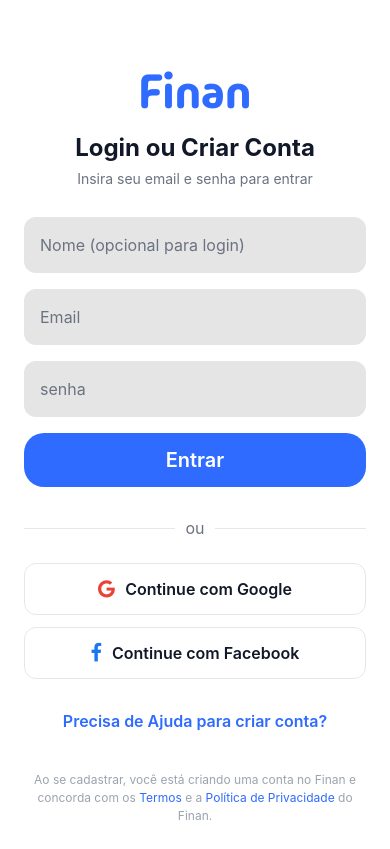
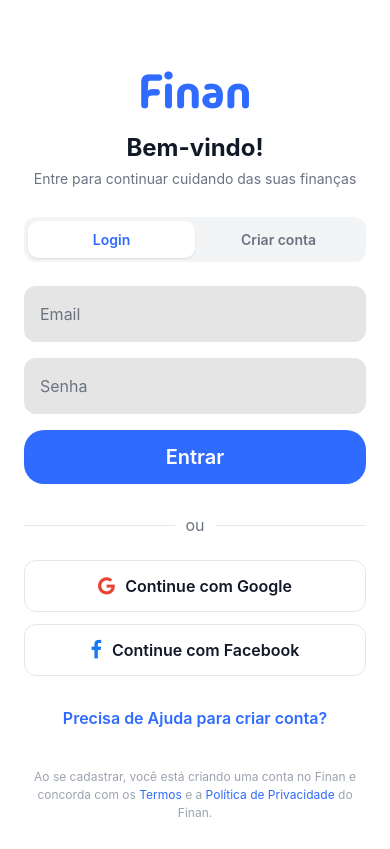
Before and after one commit to felipetaua/Finan, a React Native app: screen /Login in a window 390 px wide. Built offline with nearby package versions, Linux system fonts and the light colour scheme; no server answers.

Commit message:
adicionando os itens do onBoarding ao login, adicionando o componente de alternar entre login e criar conta

```diff
--- a/src/screens/auth/LoginScreen.js
+++ b/src/screens/auth/LoginScreen.js
@@ -5,15 +5,19 @@
 import Button from '../../components/common/Button';
 import Input from '../../components/common/Input';
 import { FontAwesome } from '@expo/vector-icons';
-import { auth } from '../../services/firebaseConfig';
+import { auth, db } from '../../services/firebaseConfig';
 import {
     useCreateUserWithEmailAndPassword,
     useSignInWithEmailAndPassword
 } from "react-firebase-hooks/auth";
 import { updateProfile } from "firebase/auth";
+import { doc, setDoc, serverTimestamp } from "firebase/firestore";
+import { useOnboarding } from '../../context/OnboardingContext';
 
 export default function LoginScreen({ navigation }) {
     const insets = useSafeAreaInsets();
+    const { onboardingData } = useOnboarding();
+    const [isLogin, setIsLogin] = useState(true);
     const [name, setName] = useState('');
     const [email, setEmail] = useState('');
     const [password, setPassword] = useState('');
@@ -38,20 +42,32 @@
             return;
         }
 
+        if (!isLogin && !name) {
+            Alert.alert("Erro", "Por favor, preencha seu nome.");
+            return;
+        }
+
         try {
-            if (name.trim() !== '') {
-                // Se o nome estiver preenchido, tentamos criar conta
+            if (!isLogin) {
+                // Criar conta
                 const result = await createUserWithEmailAndPassword(email, password);
                 if (result && result.user) {
                     await updateProfile(result.user, { displayName: name });
+
+                    // onboarding vinculados ao usuário
+                    await setDoc(doc(db, "users", result.user.uid), {
+                        name: name,
+                        email: email,
+                        onboarding: onboardingData,
+                        createdAt: serverTimestamp()
+                    });
                 }
             } else {
-                // Se o nome estiver vazio, tentamos fazer login
+                // Fazer login
                 await signInWithEmailAndPassword(email, password);
             }
         } catch (error) {
-            Alert.alert("Erro", "Ocorreu um erro ao processar sua solicitação.");
-            console.error(error);
+            console.error("Erro no handleContinue:", error);
         }
     };
 
@@ -62,18 +78,35 @@
             <ScrollView contentContainerStyle={styles.container} showsVerticalScrollIndicator={false}>
                 <View style={styles.header}>
                     <Text style={styles.logo}>Finan</Text>
-                    <Text style={styles.title}>Login ou Criar Conta</Text>
+                    <Text style={styles.title}>{isLogin ? 'Bem-vindo!' : 'Comece agora'}</Text>
                     <Text style={styles.helperText}>
-                        {name ? 'Preencha os dados para criar sua conta' : 'Insira seu email e senha para entrar'}
+                        {isLogin ? 'Entre para continuar cuidando das suas finanças' : 'Crie sua conta e tenha o controle total'}
                     </Text>
                 </View>
 
+                <View style={styles.toggleWrapper}>
+                    <TouchableOpacity
+                        style={[styles.toggleBtn, isLogin && styles.toggleBtnActive]}
+                        onPress={() => setIsLogin(true)}
+                    >
+                        <Text style={[styles.toggleBtnText, isLogin && styles.toggleBtnTextActive]}>Login</Text>
+                    </TouchableOpacity>
+                    <TouchableOpacity
+                        style={[styles.toggleBtn, !isLogin && styles.toggleBtnActive]}
+                        onPress={() => setIsLogin(false)}
+                    >
+                        <Text style={[styles.toggleBtnText, !isLogin && styles.toggleBtnTextActive]}>Criar conta</Text>
+                    </TouchableOpacity>
+                </View>
+
                 <View style={styles.form}>
-                    <Input
-                        placeholder="Nome (opcional para login)"
-                        value={name}
-                        onChangeText={setName}
-                    />
+                    {!isLogin && (
+                        <Input
+                            placeholder="Nome Completo"
+                            value={name}
+                            onChangeText={setName}
+                        />
+                    )}
                     <Input
                         placeholder="Email"
                         value={email}
@@ -81,7 +114,7 @@
                         keyboardType="email-address"
                     />
                     <Input
-                        placeholder="senha"
+                        placeholder="Senha"
                         value={password}
                         onChangeText={setPassword}
                         secureTextEntry
@@ -94,7 +127,7 @@
                     ) : null}
 
                     <Button
-                        title={isLoading ? "" : (name ? "Criar Conta" : "Entrar")}
+                        title={isLoading ? "" : (isLogin ? "Entrar" : "Cadastrar")}
                         onPress={handleContinue}
                     >
                         {isLoading && <ActivityIndicator color="#FFF" />}
@@ -171,6 +204,36 @@
         color: theme.colors.textSecondary,
         textAlign: 'center',
     },
+    toggleWrapper: {
+        flexDirection: 'row',
+        backgroundColor: '#F3F4F6',
+        borderRadius: 12,
+        padding: 4,
+        marginBottom: 24,
+        width: '100%',
+    },
+    toggleBtn: {
+        flex: 1,
+        paddingVertical: 10,
+        alignItems: 'center',
+        borderRadius: 10,
+    },
+    toggleBtnActive: {
+        backgroundColor: '#FFFFFF',
+        elevation: 2,
+        shadowColor: '#000',
+        shadowOffset: { width: 0, height: 1 },
+        shadowOpacity: 0.1,
+        shadowRadius: 2,
+    },
+    toggleBtnText: {
+        fontSize: theme.fontSizes.sm,
+        fontWeight: '600',
+        color: theme.colors.textSecondary,
+    },
+    toggleBtnTextActive: {
+        color: theme.colors.primary,
+    },
     form: {
         width: '100%',
     },
```
